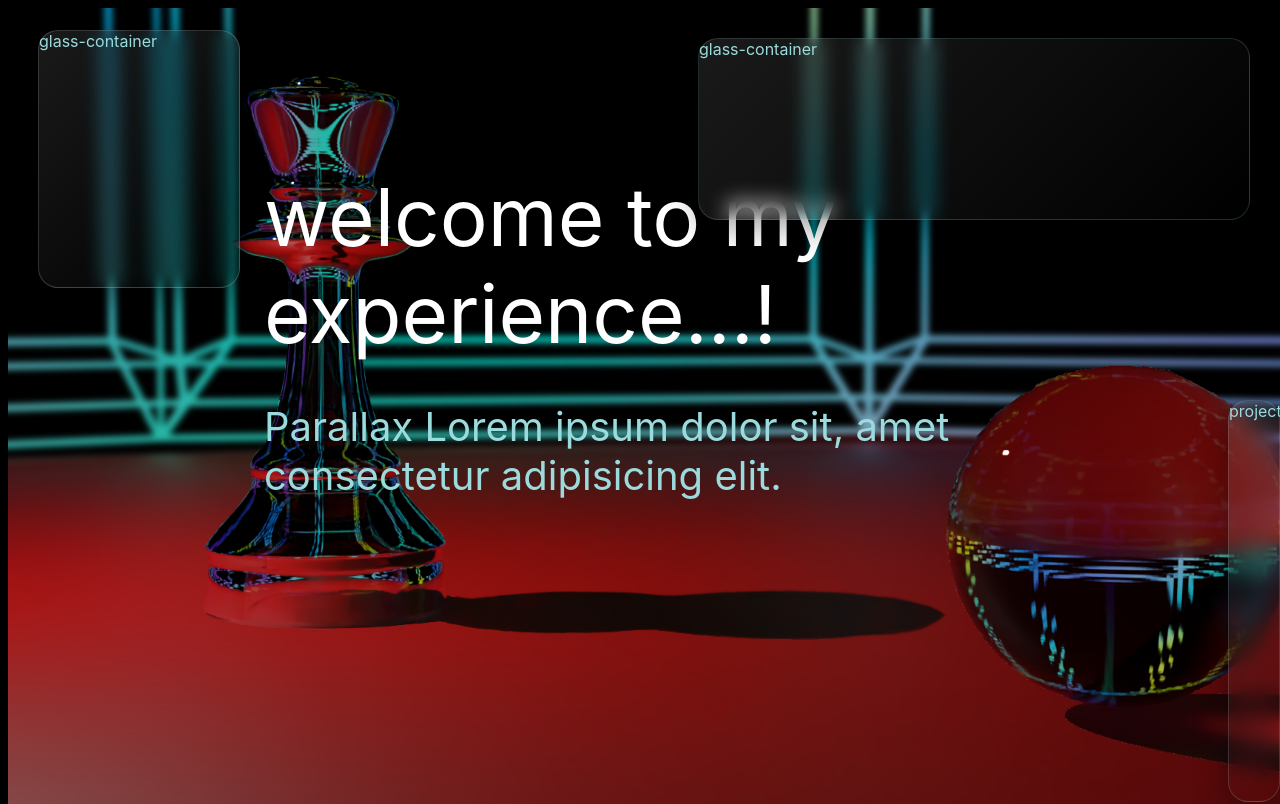
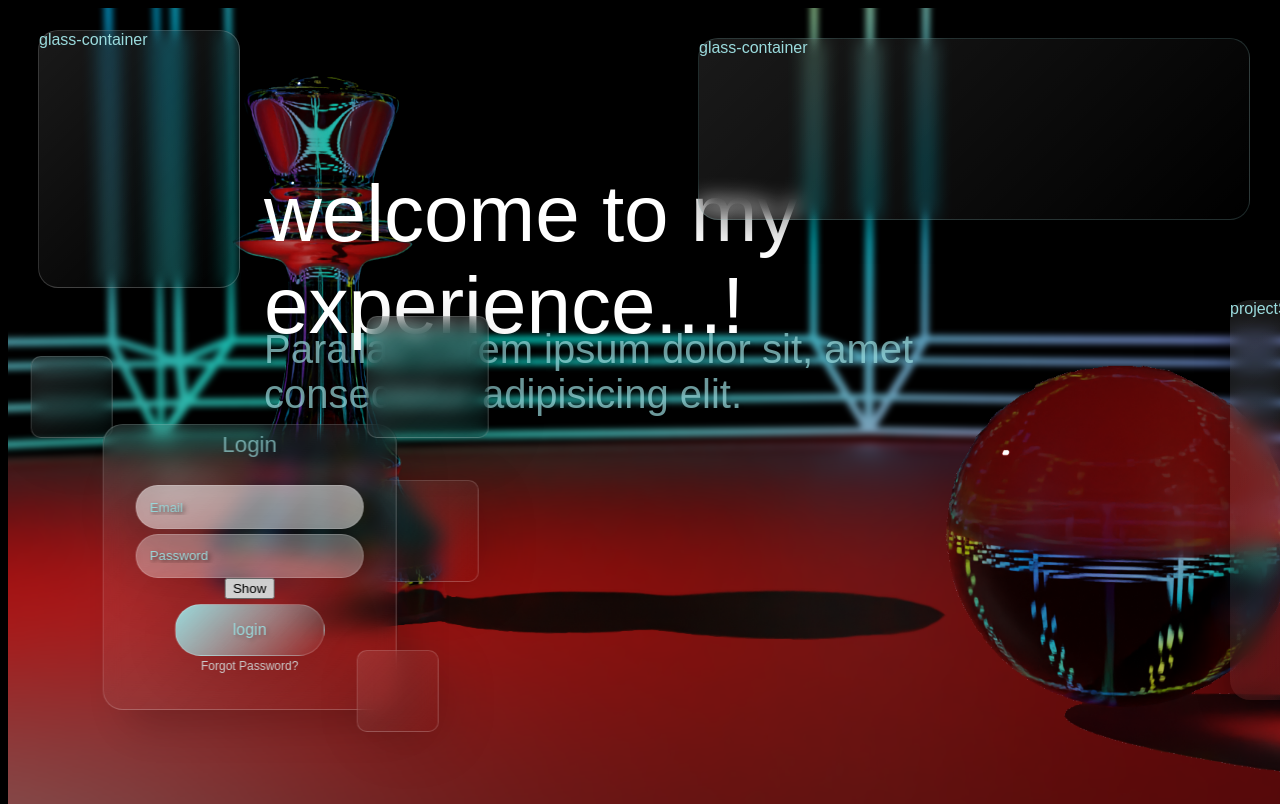
Before and after one commit to MKuART/portfolio, a React (Vite) app in the folder frontend/: page / in a window 1280 px wide. Shown: the top 804 px of the page. Built offline with nearby package versions, Linux system fonts and the light colour scheme.

Commit message:
Login frontend, login css

```diff
--- a/frontend/src/App.jsx
+++ b/frontend/src/App.jsx
@@ -7,6 +7,7 @@ import RightNav from './components/navbar/RightNav'
 import SectionTwo from './components/sectionTwo';
 import Arrows from './components/Arrows';
 import ProjectSlide from './components/projectSlide';
+import Login from './components/login/Login';
 
 function App() {
 
@@ -15,6 +16,7 @@ function App() {
     <>
     <LeftNav/><RightNav/>
     <ProjectSlide/>
+    <Login/>
     <Parallax/>
     <Arrows/>
     <SectionTwo/>
--- a/frontend/src/components/ProjectSlide.jsx
+++ b/frontend/src/components/ProjectSlide.jsx
@@ -1,10 +1,34 @@
-
-import './projectSlide.css';
+import React, { useState } from 'react';
+import './ProjectSlide.css';
 
 function ProjectSlide() {
-  return (
-    <div className='project-glass'>projectSlide</div>
-  )
+    const [isHovered, setIsHovered] = useState(false);
+    const [isClicked, setIsClicked] = useState(false);
+
+    const handleMouseEnter = () => {
+        setIsHovered(true);
+    };
+
+    const handleMouseLeave = () => {
+        setIsHovered(false);
+    };
+
+    const handleClick = () => {
+        setIsClicked(!isClicked);
+    };
+
+    const containerClass = `project-glass ${isHovered ? 'hovered' : ''} ${isClicked ? 'clicked' : ''}`;
+
+    return (
+        <div
+            className={containerClass}
+            onMouseEnter={handleMouseEnter}
+            onMouseLeave={handleMouseLeave}
+            onClick={handleClick}
+        >
+            projectSlide
+        </div>
+    );
 }
 
-export default ProjectSlide
+export default ProjectSlide;
--- /dev/null
+++ b/frontend/src/components/login/Login.jsx
@@ -0,0 +1,58 @@
+import React, { useState } from 'react';
+
+import './login.css';
+
+function Login() {
+  const [showPassword, setShowPassword] = useState(false);
+  const [password, setPassword] = useState('');
+
+  const togglePasswordVisibility = () => {
+    setShowPassword(!showPassword);
+  };
+
+  return (
+    <div>
+      <div className='login-glass'>Login
+        <div className='container'>
+          <form action="">
+            <p>Login</p>
+            <input
+              type="email"
+              name="email"
+              id="email"
+              placeholder='Email'
+              />
+            <div className="password-field">
+              <input
+                type={showPassword ? "text" : "password"}
+                name="password"
+                id="password"
+                placeholder='Password'
+                value={password}
+                onChange={(e) => setPassword(e.target.value)}
+              />
+              <button
+                type="button"
+                className="password-toggle-btn"
+                onClick={togglePasswordVisibility}
+              >
+                {showPassword ? "Hide" : "Show"}
+              </button>
+            </div>
+            <input type="button" value='login' /><br />
+            <a href="#">Forgot Password?</a>
+          </form>
+          <div className="drops">
+            <div className="drop drop-1"></div>
+            <div className="drop drop-2"></div>
+            <div className="drop drop-3"></div>
+            <div className="drop drop-4"></div>
+            <div className="drop drop-5"></div>
+          </div>
+        </div>
+      </div>
+    </div>
+  );
+}
+
+export default Login;
--- /dev/null
+++ b/frontend/src/components/login/login.css
@@ -0,0 +1,212 @@
+.login-glass {
+    --cyan-text:  rgb(155, 219, 221, 1);
+    --cyan-border:  rgb(155, 219, 221, 0.18);
+    --black-bg: rgba(0,0,0,1);
+    color: var(--cyan-text);
+    position: absolute;
+    /* background-color: aqua; */
+    margin: 30px;
+/*     min-width: 200px;
+    max-width: 300px;
+    height: 5vw; */
+    top: 500px;
+    left: 200px;
+    z-index: 1;
+
+    cursor: pointer;
+    transition: transform 0.3s ease, box-shadow 0.3s ease;
+}
+
+.login-glass:hover {
+    background: linear-gradient(135deg, rgba(155, 219, 221,0.3), rgba(255,255,255,0));
+    box-shadow: 0 0 20px rgba(0, 0, 0, 0.3);
+    transform: translateZ(50px);
+}
+
+body {
+    --white: linear-gradient(135deg, rgba(255,255,255,0.1), rgba(255,255,255,0));
+    font-family: 'Montserrat', sans-serif;
+}
+
+.container {
+    position: absolute;
+    left: 500px;
+    top: -200px;
+    padding: 3em 2em;
+    height: 230px;
+    position: absolute;
+    transform: translate(-50%,-50%);
+    top: 50%;
+    left: 50%;
+
+}
+.container:hover {
+
+}
+form {
+    background: linear-gradient(135deg, rgba(255,255,255,0.1), rgba(255,255,255,0));;
+    padding: 2em;
+    height: 220px;
+
+    border-radius: 20px;
+    border: 1px solid rgba(255,255,255,0.18);
+    backdrop-filter: blur(10px);
+    box-shadow: 20px 20px 40px -6px rgba(0,0,0,0.2);
+    text-align: center;
+    position: relative;
+    transition: all 0.2s ease-in-out;
+}
+
+p {
+    font-weight: 500;
+    color: var(--cyan-text);
+    opacity: 0.7;
+    font-size: 1.4rem;
+    margin-top: -25px;
+    text-shadow: 2px 2px 4px rgba(0,0,0,0.2);
+}
+
+a {
+    text-decoration: none;
+    color: #ddd;
+    font-size: 12px;
+}
+
+a:hover {
+    text-shadow: 2px 2px 6px #00000040;
+}
+
+input {
+    background-color: rgba(255, 255, 255, 0.3);
+    width: 200px;
+    padding: 1em;
+    margin-top: 5px;
+    border: none;
+    border: 1px solid rgba(255,255,255,0.18);
+    border-radius: 5000px;
+    backdrop-filter: blur(5px);
+    box-shadow: 4px 4px 60px rgba(0,0,0,0.2);
+    color: var(--cyan-text);
+    font-family: Montserrat, sans-serif;
+    font-weight: 500;
+    transition: all 0.2s ease-in-out;
+    text-shadow: 2px 2px 4px rgba(0,0,0,0.2);
+}
+
+input:hover {
+    background: rgba(255,255,255,0.3);
+    box-shadow: 4px 4px 60px 8px rgba(0,0,0,0.2);
+}
+
+input[type="email"],
+input[type="password"]:focus {
+    box-shadow: 4px 4px 60px 8px rgba(0,0,0,0.2);
+}
+input[type="email"],
+input[type="password"]:active {
+    background: rgba(255,255,255,0.5)
+}
+
+input[type="button"] {
+    width: 150px;
+    font-size: 1rem;
+}
+
+input[type="button"]:hover {
+    cursor: pointer;
+    background: linear-gradient(135deg, rgba(155, 219, 221,0.3), rgba(255,255,255,0));
+    box-shadow: 0 0 20px rgba(0, 0, 0, 0.3);
+}
+
+input[type="button"]:active {
+    background: rgba(255,255,255,0.18);
+}
+input[type="button"] {
+    background: linear-gradient(135deg, rgb(155, 219, 221), rgba(255,255,255,0));
+}
+
+.drop {
+    background: var(--white);
+    backdrop-filter: blur(10px);
+    border-radius: 10px;
+    border: 1px solid rgba(255,255,255,0.18);
+    box-shadow: 10px 10px 60px -8px rgba(0,0,0,0.2);
+    position: absolute;
+    transition: all 0.2s ease;
+}
+
+.drop-1 {
+    height: 80px;
+    width: 80px;
+    top: -20px;
+    left: -40px;
+    z-index: -1;
+}
+.container:hover .drop-1 {
+    top: -10px; /* Drop-1 um 10px nach oben verschieben */
+    left: -10px; /* Drop-1 um 10px nach links verschieben */
+}
+
+.container:hover .drop-2 {
+    top: -10px; /* Drop-2 um 10px nach oben verschieben */
+    right: -10px; /* Drop-2 um 10px nach rechts verschieben */
+}
+
+.container:hover .drop-3 {
+    bottom: -10px; /* Drop-3 um 10px nach unten verschieben */
+    right: -10px; /* Drop-3 um 10px nach rechts verschieben */
+}
+
+.container:hover .drop-4 {
+    bottom: -10px; /* Drop-4 um 10px nach unten verschieben */
+    left: -10px; /* Drop-4 um 10px nach links verschieben */
+}
+
+.container:hover .drop-5 {
+    bottom: -10px; /* Drop-5 um 10px nach unten verschieben */
+    left: calc(50% - 30px); /* Drop-5 zentriert unterhalb des Containers verschieben */
+}
+.drop-2 {
+    height: 80px;
+    width: 80px;
+    bottom: -30px;
+    right: -10px;
+}
+
+.drop-3 {
+    height: 100px;
+    width: 100px;
+    bottom: 120px;
+    right: -50px;
+    z-index: -1;
+}
+
+.drop-4 {
+    height: 120px;
+    width: 120px;
+    top: -60px;
+    right: -60px;
+}
+
+.drop-5 {
+    height: 60px;
+    width: 60px;
+    bottom: 170px;
+    left: 90px;
+    z-index: -1;
+}
+
+a,
+input:focus,
+select:focus,
+textarea:focus,
+button:focus {
+    outline: none;
+}
+
+::placeholder {
+    font-family: Montserrat, sans-serif;
+    font-weight: 400;
+    color: var(--cyan-text);
+    text-shadow: 2px 2px 4px rgba(0,0,0,0.6);
+}
--- a/frontend/src/components/navbar/LeftNav.css
+++ b/frontend/src/components/navbar/LeftNav.css
@@ -19,10 +19,14 @@
     border-radius: 20px;
     border: 1px solid rgba(255,255,255,0.18);
     box-shadow: 0 8px 32px rgba(0,0,0,0.37);
+    cursor: pointer;
 }
-.glass-left {
-	-webkit-animation: slide-bottom 0.5s cubic-bezier(0.250, 0.460, 0.450, 0.940) both;
-	        animation: slide-bottom 0.7s cubic-bezier(0.250, 0.460, 0.450, 0.940) both;
+.glass-left:hover{
+    background: linear-gradient(135deg, rgba(155, 219, 221,0.3), rgba(255,255,255,0));
+    box-shadow: 0 0 20px rgba(0, 0, 0, 0.3);
+    transition: box-shadow 0.3s ease;
+    transform: translateZ(50px);
+    transition: transform 0.3s ease;
 }
 @-webkit-keyframes slide-bottom {
     0% {
@@ -45,6 +49,11 @@
     }
 }
 
+
+.glass-left {
+    -webkit-animation: slide-bottom 0.5s cubic-bezier(0.250, 0.460, 0.450, 0.940) both;
+    animation: slide-bottom 0.7s cubic-bezier(0.250, 0.460, 0.450, 0.940) both;
+}
 @media screen and (max-width: 1600px) {
     .glass-left{
 
--- a/frontend/src/components/navbar/RightNav.css
+++ b/frontend/src/components/navbar/RightNav.css
@@ -1,29 +1,36 @@
-.glass-right{
-    --cyan-text:  rgb(155, 219, 221, 1);
-    --cyan-border:  rgb(155, 219, 221, 0.18);
-    --black-bg: rgba(0,0,0,1);
+.glass-right {
+    --cyan-text: rgb(155, 219, 221, 1);
+    --cyan-border: rgb(155, 219, 221, 0.18);
+    --black-bg: rgba(0, 0, 0, 1);
     color: var(--cyan-text);
 
     position: fixed;
-/*     background-color: aqua; */
     right: 0px;
     margin: 30px;
     width: 550px;
-
     height: 10vw;
     min-height: 100px;
     right: -900px;
     z-index: 2;
-    background: linear-gradient(135deg, rgba(255,255,255,0.1), rgba(255,255,255,0));
+    background: linear-gradient(135deg, rgba(255, 255, 255, 0.1), rgba(255, 255, 255, 0));
     backdrop-filter: blur(10px);
     -webkit-backdrop-filter: blur(10px);
     border-radius: 20px;
     border: 1px solid var(--cyan-border);
-    box-shadow: 0 8px 32px rgba(0,0,0,0.37);
+    box-shadow: 0 8px 32px rgba(0, 0, 0, 0.37);
+    transition: transform 0.3s ease;
+    cursor: pointer;
 }
+
+.glass-right:hover {
+    background: linear-gradient(135deg, rgba(155, 219, 221, 0.3), rgba(255, 255, 255, 0));
+    box-shadow: 0 0 20px rgba(0, 0, 0, 0.3);
+    transform: scale(1.5) rotate(0deg); /* Skalierung und keine Rotation */
+}
+
 .glass-right {
     -webkit-animation: slide-glass 0.5s cubic-bezier(0.250, 0.460, 0.450, 0.940) both;
-	        animation: slide-glass 1s cubic-bezier(0.250, 0.460, 0.450, 0.940) both;
+    animation: slide-glass 2s cubic-bezier(0.250, 0.460, 0.450, 0.940) both;
 }
 
 @keyframes slide-glass {
@@ -36,28 +43,35 @@
         transform: translateX(-900px);
     }
 }
+
 @media screen and (max-width: 1600px) {
-    .glass-right{
+    .glass-right {
         height: 10vw;
         min-height: 180px;
     }
 }
+
 @media screen and (max-width: 1000px) {
-    .glass-right{
+    .glass-right {
         width: 225px;
-        margin: 20px;
+        margin: 15px;
     }
 }
+
 @media screen and (max-width: 768px) {
-    .glass-right{
-        margin: 10px;
-    }
-}
-@media screen and (max-width: 530px) {
-    .glass-right{
+    .glass-right {
         margin: 5px;
     }
 }
+
+@media screen and (max-width: 530px) {
+    .glass-right {
+        margin: 0px;
+    }
+}
+
 @media screen and (max-width: 390px) {
-
+    .glass-right {
+        margin: -5px;
     }
+}
--- a/frontend/src/components/projectSlide.css
+++ b/frontend/src/components/projectSlide.css
@@ -1,30 +1,39 @@
-.project-glass{
-    --cyan-text:  rgb(155, 219, 221, 1);
-    --cyan-border:  rgb(155, 219, 221, 0.18);
-    --black-bg: rgba(0,0,0,1);
+.project-glass {
+    --cyan-text: rgb(155, 219, 221, 1);
+    --cyan-border: rgb(155, 219, 221, 0.18);
+    --black-bg: rgba(0, 0, 0, 1);
     color: var(--cyan-text);
-
     position: fixed;
-/*     background-color: aqua; */
-    right: 0px;
-    width: 50px;
-    top: 400px;
-
+    width: 400px;
+    top: 300px;
     height: 400px;
-
     right: -900px;
     z-index: 2;
-    background: linear-gradient(135deg, rgba(255,255,255,0.1), rgba(255,255,255,0));
+    background: linear-gradient(135deg, rgba(255, 255, 255, 0.1), rgba(255, 255, 255, 0));
     backdrop-filter: blur(10px);
     -webkit-backdrop-filter: blur(10px);
     border-radius: 20px;
-    border: 1px solid var(--cyan-border);
-    box-shadow: 0 8px 32px rgba(0,0,0,0.37);
+    box-shadow: 0 8px 32px rgba(0, 0, 0, 0.37);
+    cursor: pointer;
+    transform: rotate(90deg);
+/*     transition: transform 0.3s ease; */
 }
+
+.project-glass:hover {
+    background: linear-gradient(135deg, rgba(155, 219, 221, 0.3), rgba(255, 255, 255, 0));
+    box-shadow: 0 0 20px rgba(0, 0, 0, 0.3);
+}
+
+.project-glass.clicked {
+    right: -550px;
+}
+
 .project-glass {
     -webkit-animation: slide-project-glass 0.5s cubic-bezier(0.250, 0.460, 0.450, 0.940) both;
     animation: slide-project-glass 2s cubic-bezier(0.250, 0.460, 0.450, 0.940) both;
 }
+
+
 
 @keyframes slide-project-glass {
     0% {
@@ -33,6 +42,6 @@
     }
     100% {
         -webkit-transform: translateX(-200px);
-              transform: translateX(-900px);
+        transform: translateX(-550px);
     }
 }
```
Lines whose indentation alone changed are shown as unchanged.
